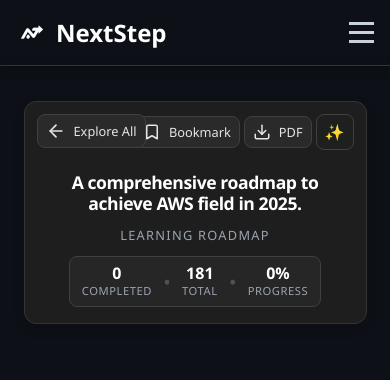
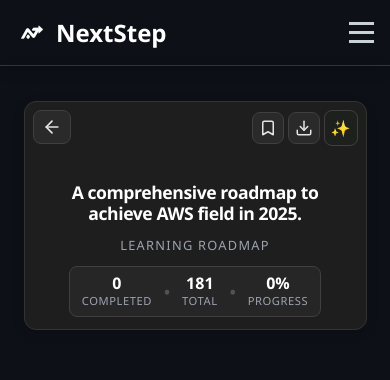
Before and after one commit to vineett09/next-step-frontend, a React (Create React App) app: page /aws in a window 390 px wide. Shown: the top 380 px of the page. Built offline with nearby package versions, Linux system fonts and the light colour scheme; no server answers.

Commit message:
fixed header for small screens

```diff
--- a/src/components/Header.js
+++ b/src/components/Header.js
@@ -6,6 +6,7 @@
 import jsPDF from "jspdf";
 import html2canvas from "html2canvas";
 import "../styles/Header.css";
+
 // Custom SVG Icons
 const ArrowLeftIcon = ({ size = 20 }) => (
   <svg
@@ -55,7 +56,11 @@
   </svg>
 );
 
-const SparkleIcon = () => <span style={{ fontSize: "16px" }}>✨</span>;
+const SparkleIcon = () => (
+  <span className="sparkle-icon" style={{ fontSize: "16px" }}>
+    ✨
+  </span>
+);
 
 const Header = ({
   title,
@@ -187,7 +192,7 @@
             onClick={handleGenerateRoadmapClick}
             title="Generate AI Roadmap"
           >
-            <span>Generate AI Roadmap</span>
+            <span className="generate-text">Generate AI Roadmap</span>
             <SparkleIcon />
           </button>
         </div>
--- a/src/styles/Header.css
+++ b/src/styles/Header.css
@@ -63,7 +63,7 @@
 .roadmap-btn {
   display: inline-flex;
   align-items: center;
-  justify-content: center; /* Center content horizontally */
+  justify-content: center;
   gap: 8px;
   background-color: #2a2a2a;
   color: #e5e5e5;
@@ -76,7 +76,7 @@
   transition: all 0.2s ease;
   white-space: nowrap;
   text-decoration: none;
-  min-height: 40px; /* Ensure consistent height for vertical centering */
+  min-height: 40px;
 }
 
 .roadmap-btn:hover {
@@ -110,7 +110,7 @@
   overflow: hidden;
   display: inline-flex;
   align-items: center;
-  justify-content: center; /* Center content horizontally */
+  justify-content: center;
 }
 
 .roadmap-generate-control::before {
@@ -246,7 +246,27 @@
 
 @media (max-width: 768px) {
   .roadmap-main-container {
-    padding: 48px 20px 16px 20px;
+    padding: 60px 20px 16px 20px;
+  }
+
+  .roadmap-nav-back-container {
+    top: 12px;
+    left: 12px;
+    padding: 8px 10px;
+    font-size: 0.8rem;
+  }
+
+  .roadmap-action-controls {
+    top: 12px;
+    right: 12px;
+    gap: 6px;
+    max-width: calc(100% - 120px); /* Prevent overlap with back button */
+  }
+
+  .roadmap-btn {
+    padding: 8px 10px;
+    font-size: 0.8rem;
+    min-height: 34px;
   }
 
   .roadmap-main-title {
@@ -257,27 +277,18 @@
     gap: 16px;
     padding: 10px 16px;
   }
-
-  .roadmap-nav-back-container {
-    padding: 8px 10px;
-  }
-
-  .roadmap-btn {
-    padding: 8px 10px;
-  }
 }
 
-@media (max-width: 480px) {
+@media (max-width: 640px) {
   .roadmap-main-container {
-    width: 98%;
-    padding: 60px 16px 16px 16px;
+    padding: 70px 16px 16px 16px;
   }
 
   .roadmap-nav-back-container {
     top: 12px;
     left: 12px;
     padding: 6px 8px;
-    font-size: 0.8rem;
+    font-size: 0.75rem;
   }
 
   .roadmap-action-controls {
@@ -291,12 +302,32 @@
 
   .roadmap-btn {
     padding: 6px 8px;
-    font-size: 0.8rem;
+    font-size: 0.75rem;
     min-height: 32px;
+    gap: 4px;
+  }
+
+  /* Hide text on smaller buttons but keep icons */
+  .roadmap-bookmark-control span,
+  .roadmap-download-control span {
+    display: none;
+  }
+
+  .roadmap-generate-control {
+    min-width: 40px; /* Ensure it's still clickable */
+  }
+
+  /* Keep only the sparkle icon for generate button */
+  .roadmap-generate-control .generate-text {
+    display: none;
+  }
+
+  .roadmap-generate-control .sparkle-icon {
+    display: inline;
   }
 
   .roadmap-main-title {
-    font-size: 1.1rem;
+    font-size: 1.2rem;
   }
 
   .roadmap-subtitle-text {
@@ -307,6 +338,62 @@
     gap: 12px;
     padding: 8px 12px;
   }
+}
+
+@media (max-width: 480px) {
+  .roadmap-main-container {
+    width: 98%;
+    padding: 70px 12px 12px 12px;
+    min-height: 140px;
+  }
+
+  .roadmap-nav-back-container {
+    top: 8px;
+    left: 8px;
+    padding: 6px 8px;
+    font-size: 0.7rem;
+  }
+
+  .roadmap-nav-back-container span {
+    display: none; /* Hide "Explore All" text */
+  }
+
+  .roadmap-action-controls {
+    top: 8px;
+    right: 8px;
+    gap: 4px;
+    flex-wrap: wrap;
+    justify-content: flex-end;
+    max-width: calc(100% - 60px);
+  }
+
+  .roadmap-btn {
+    padding: 6px;
+    font-size: 0.7rem;
+    min-height: 30px;
+    min-width: 30px;
+    gap: 2px;
+  }
+
+  /* Hide button text but keep icons */
+  .roadmap-bookmark-control span,
+  .roadmap-download-control span {
+    display: none;
+  }
+
+  /* For generate button, hide text but keep sparkle icon */
+  .roadmap-generate-control .generate-text {
+    display: none;
+  }
+
+  .roadmap-generate-control .sparkle-icon {
+    display: inline;
+  }
+
+  .roadmap-main-title {
+    font-size: 1.1rem;
+    padding: 0 5px;
+  }
 
   .roadmap-stat-value {
     font-size: 1rem;
@@ -315,50 +402,82 @@
   .roadmap-stat-label {
     font-size: 0.7rem;
   }
-
-  .roadmap-generate-control span:first-child {
-    display: none;
-  }
 }
 
-@media (max-width: 360px) {
+@media (max-width: 380px) {
   .roadmap-main-container {
-    padding: 64px 12px 12px 12px;
+    padding: 70px 8px 8px 8px;
   }
 
   .roadmap-nav-back-container {
-    top: 8px;
-    left: 8px;
-    padding: 6px;
+    top: 6px;
+    left: 6px;
+    padding: 4px 6px;
+    min-width: 32px;
   }
 
   .roadmap-action-controls {
-    top: 8px;
-    right: 8px;
-    gap: 4px;
-    max-width: calc(100% - 80px);
+    top: 6px;
+    right: 6px;
+    gap: 3px;
+    max-width: calc(100% - 50px);
   }
 
   .roadmap-btn {
-    padding: 6px;
-    font-size: 0.75rem;
-    min-height: 30px;
-  }
-
-  .roadmap-btn span {
-    display: none; /* Hide text for all buttons */
-  }
-
-  .roadmap-generate-control span {
-    display: inline; /* Keep sparkle icon */
-    font-size: 14px;
-  }
-
-  .roadmap-nav-back-container span {
-    display: none; /* Hide text for back button */
+    padding: 4px;
+    min-height: 28px;
+    min-width: 28px;
   }
 
   .roadmap-main-title {
     font-size: 1rem;
+    line-height: 1.3;
+  }
+
+  .roadmap-stats-section {
+    gap: 8px;
+    padding: 6px 8px;
+    flex-wrap: wrap;
+    justify-content: center;
+  }
+
+  .roadmap-stat-item {
+    min-width: 50px;
   }
 }
+
+@media (max-width: 320px) {
+  .roadmap-main-container {
+    padding: 65px 6px 6px 6px;
+    min-height: 120px;
+  }
+
+  .roadmap-nav-back-container {
+    top: 4px;
+    left: 4px;
+    padding: 4px;
+    min-width: 28px;
+  }
+
+  .roadmap-action-controls {
+    top: 4px;
+    right: 4px;
+    gap: 2px;
+    max-width: calc(100% - 40px);
+  }
+
+  .roadmap-btn {
+    padding: 3px;
+    min-height: 26px;
+    min-width: 26px;
+  }
+
+  .roadmap-main-title {
+    font-size: 0.9rem;
+    line-height: 1.4;
+  }
+
+  .roadmap-subtitle-text {
+    font-size: 0.7rem;
+  }
+}
```
